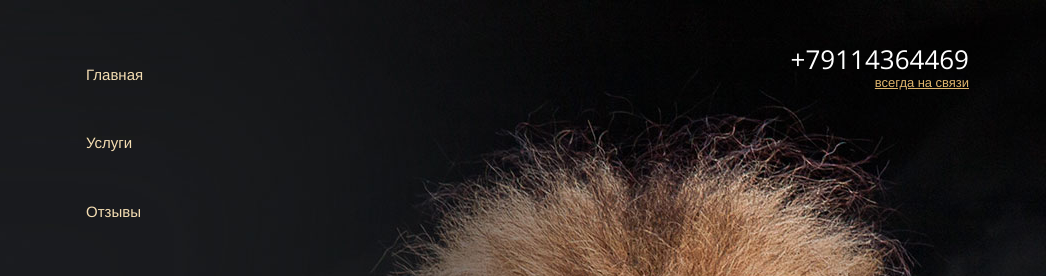
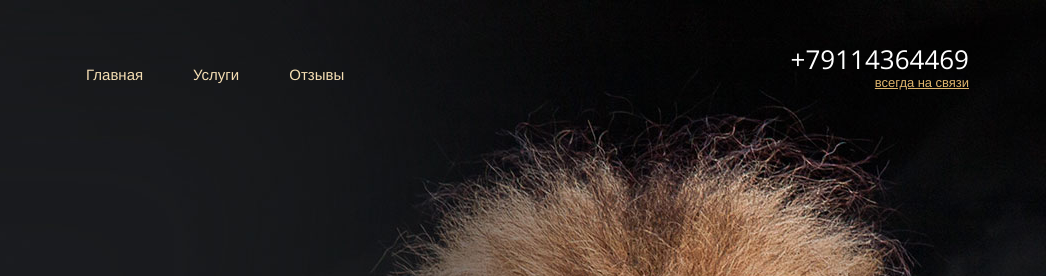
Before and after one commit to ilyagasan/mainpacofprod, a plain HTML site: page index.html in a window 1280 px wide. Shown: the top 276 px of the page, 234-1280 px from the left. Drawn offline with nearby package versions, Linux system fonts and the light colour scheme.

Commit message:
Update index.html

```diff
--- a/index.html
+++ b/index.html
@@ -12,24 +12,25 @@
     <link rel="preconnect" href="https://fonts.gstatic.com">
     <link href="https://fonts.googleapis.com/css2?family=Open+Sans:wght@300;700&display=swap" rel="stylesheet">
     <link rel="stylesheet" href="./main.css">
+    <link rel="stylesheet" href="./addition.css">
 
 </head>
 
 <body>
-    <div class="wraper main-page-wrapper">
+
     <div class="wrapper">
-
+        <div class="wraper main-page-wrapper">
             <div class="container">
                 <div class="header">
                     <a href="/" class="logo">
                         <img src="./avatarbank.png" alt="" class="avatarbank">
                     </a>
                     <nav class="menu">
-                        <ul calss="menu__list">
+                        <ul calss="menu__list" style="display: inline-flex;justify-content: space-around;">
                             <li class="menu__item"><a href="" class="menu__link">Главная</a></li>
                             <li class="menu__item menu-activeitem"><a href="" class="menu__link">Услуги</a></li>
                             <li class="menu__item"><a href="" class="menu__link">Отзывы</a></li>
-                         </ul>
+                        </ul>
                     </nav>
                     <address class="contact">
                         <a href="tel:" class="contact__number">+79114364469</a>
@@ -117,7 +118,7 @@
                         <h2 class="section__title">Новости и акции</h2>
                         <ul class="news">
                             <li class="news__item">
-                                <img src="./phone.jpg" alt="Мобильное приложение" class="news__cover" >
+                                <img src="./phone.jpg" alt="Мобильное приложение" class="news__cover">
                                 <div class="news__text-content">
                                     <div class="news__data">
                                         Ноябрь 2019
@@ -142,7 +143,8 @@
                                         Копите деньги на путешесвие?
                                     </div>
                                     <div class="news__reviews">
-                                        Хороший банка, хорошие условия. Откладыайте деньги! Наш банк самый лучший банк в мире.
+                                        Хороший банка, хорошие условия. Откладыайте деньги! Наш банк самый лучший банк в
+                                        мире.
                                     </div>
 
                                 </div>
@@ -169,7 +171,10 @@
                                 <div class="about__title">О банке</div>
                                 <div class="about__desc-text">
                                     <p>
-                                        Не следует, однако, забывать, что новая модель организационной деятельности однозначно фиксирует необходимость новых предложений. Вот вам яркий пример современных тенденций - сложившаяся структура организации способствует повышению качества стандартных подходов.
+                                        Не следует, однако, забывать, что новая модель организационной деятельности
+                                        однозначно фиксирует необходимость новых предложений. Вот вам яркий пример
+                                        современных тенденций - сложившаяся структура организации способствует повышению
+                                        качества стандартных подходов.
                                     </p>
                                 </div>
                                 <a href="" class="readmore readmore--color--ginger">Подробнее</a>
@@ -215,8 +220,8 @@
                 </div>
             </footer>
 
+        </div>
     </div>
-</div>
 </body>
 
 </html>
```
